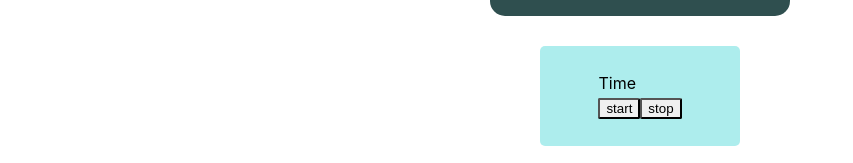
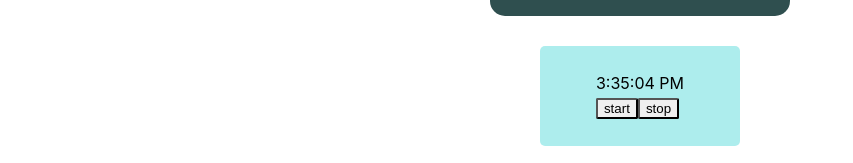
Before and after one commit to Samurai-way/Ignat_HomeWorks, a React (Create React App) app: page /junior in a window 1280 px wide. Shown: the part 424-587 px from the top of the page, without its empty margins (0-853 px from the left). Built offline with nearby package versions, Linux system fonts and the light colour scheme.

Commit message:
ignat homework over ))

```diff
--- a/src/p2-homeworks/h9/Clock.tsx
+++ b/src/p2-homeworks/h9/Clock.tsx
@@ -3,29 +3,32 @@ import SuperButton from '../h4/common/c2-SuperButton/SuperButton'
 
 function Clock() {
     const [timerId, setTimerId] = useState<number>(0)
-    const [date, setDate] = useState<Date>()
+    const [date, setDate] = useState<Date>(new Date)
     const [show, setShow] = useState<boolean>(false)
 
+
     const stop = () => {
-        // stop
+        clearTimeout(timerId)
     }
     const start = () => {
         stop()
         const id: number = window.setInterval(() => {
-            // setDate
+            setDate(new Date())// setDate
         }, 1000)
         setTimerId(id)
     }
 
+    console.log(timerId)
+
     const onMouseEnter = () => {
-        // show
+        setShow(true)
     }
     const onMouseLeave = () => {
-        // close
+        setShow(false)
     }
 
-    const stringTime = 'Time' // fix with date
-    const stringDate = 'Date' // fix with date
+    const stringTime = date.toLocaleTimeString() // fix with date
+    const stringDate = date.toLocaleDateString()   // fix with date
 
     return (
         <div>
```
